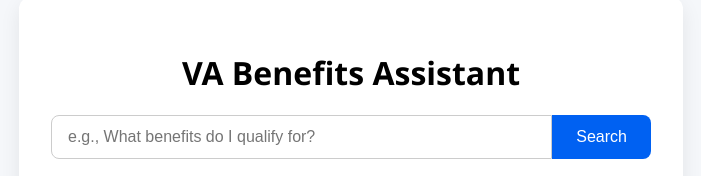
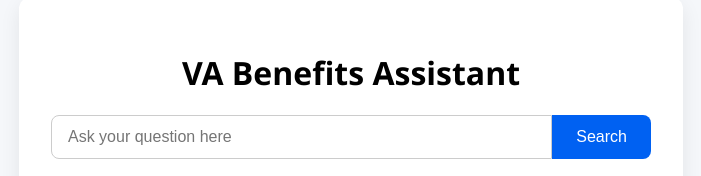
Before and after one commit to HaigK/VA-Code-Test, a plain HTML site: page index.html in a window 1280 px wide. Shown: the part 231-407 px from the top of the page, without its empty margins (289-990 px from the left). Drawn offline with Linux system fonts and the light colour scheme; sample sign-in values are in the browser's storage.

Commit message:
Update index.html

```diff
--- a/index.html
+++ b/index.html
@@ -62,7 +62,7 @@
   <div class="container">
     <h1>VA Benefits Assistant</h1>
     <div class="search">
-      <input id="question" placeholder="e.g., What benefits do I qualify for?" />
+      <input id="question" placeholder="Ask your question here" />
       <button onclick="ask()">Search</button>
     </div>
     <div id="response">Awaiting your question...</div>
```
